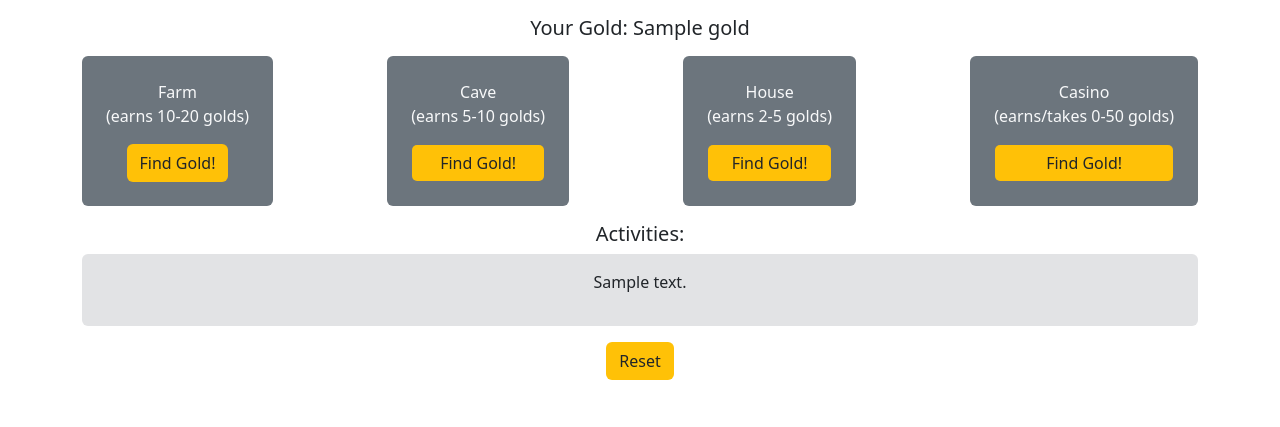
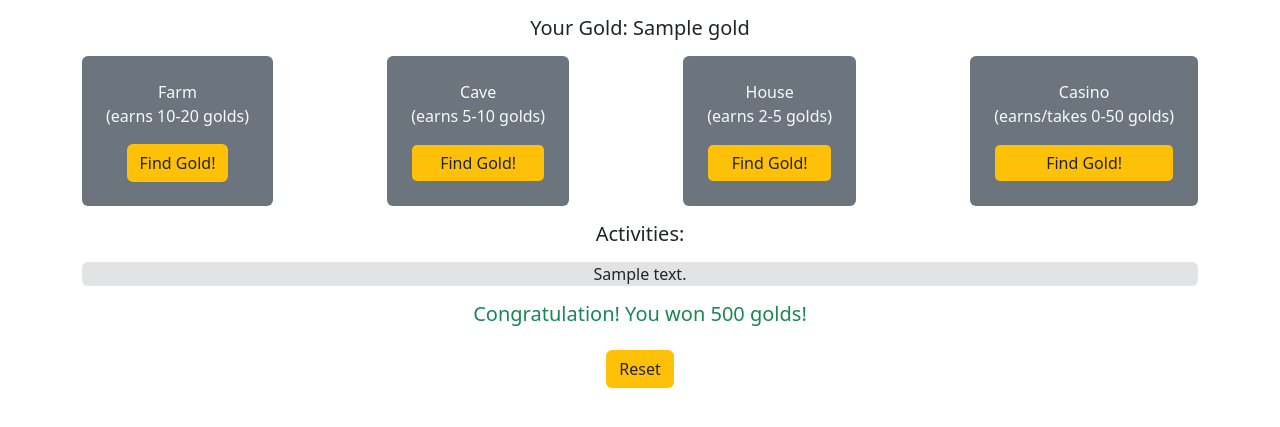
Before and after one commit to Rassimbm/ninja_gold, a Flask app: template templates/index.html in a window 1280 px wide. Shown: the top 427 px of the page. Run offline with Flask 3, Linux system fonts and the light colour scheme; the visitor is signed in with stand-in values (Sample User, id 1); the template is opened without the code that fills it: most values are stand-ins (such as "Sample title", 1, 10 or a date in 2020).

Commit message:
SENSEI BONUS: Provide winning parameters to the game--for example, a user must obtain 500 gold in less than 15 moves. Only display the reset button once the user has won or lost

```diff
--- a/server.py
+++ b/server.py
@@ -30,6 +30,11 @@ def process_money():
     else:
         session["activities"].insert(0, {"message": f"You earned {earning} golds from the {location}! {time_stamp}", "class": "win"})
 
+    if session["gold"] >= 500 and len(session["activities"]) <= 15:
+        session["win"] = True
+    elif len(session["activities"]) >= 15:
+        session["lose"] = True
+
     session["gold"] += earning
     return redirect("/")
 
--- a/templates/index.html
+++ b/templates/index.html
@@ -48,12 +48,18 @@
             </form>
         </div>
         <h5 class="mt-3">Activities:</h5>
-        <div class="container bg-secondary-subtle p-3 rounded">
+        <div class="container bg-secondary-subtle mt-3 rounded">
             {%for activity in activities%}
                 <p class="{{activity.class}}">{{activity.message}}</p>
             {%endfor%}
         </div>
-        <a href="reset-game" class="btn bg-warning mt-3">Reset</a>
+        {%if session["win"]%}
+            <h5 class="text-center text-success mt-3">Congratulation! You won 500 golds!</h5>
+            <a href="reset-game" class="btn bg-warning mt-3">Reset</a>
+        {%elif session["lose"]%}
+            <h5 class="text-center text-danger mt-3">You lost!</h5>
+            <a href="reset-game" class="btn bg-warning mt-3">Reset</a>
+        {%endif%}
     </div>
 
 </body>
```
